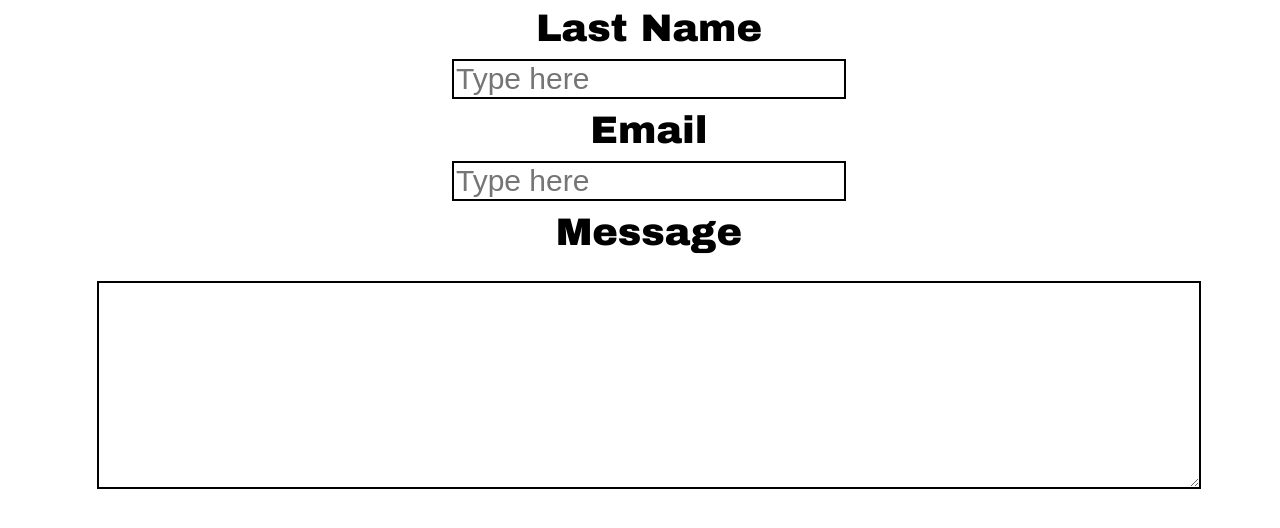
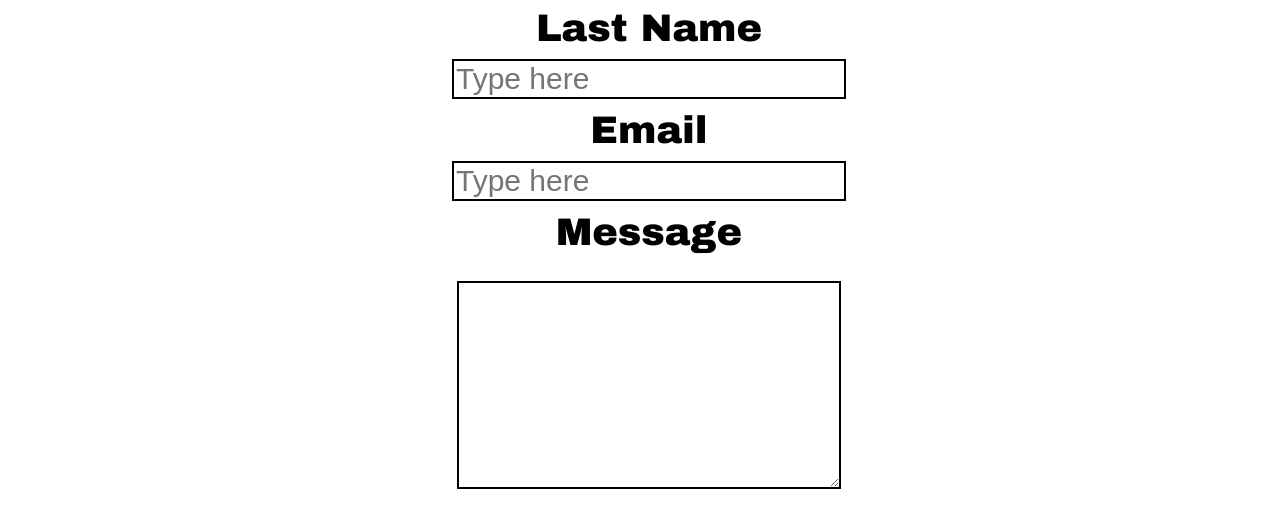
Before and after one commit to danieljohnhorne/6.2, a plain HTML site: page feedback.html in a window 1280 px wide. Shown: the part 741-1269 px from the top of the page. Drawn offline with Linux system fonts and the light colour scheme.

Commit message:
xdxfbertge

```diff
--- a/feedback.html
+++ b/feedback.html
@@ -59,7 +59,7 @@
     <input type="email" class="input-box" required minlength="1" name="email" placeholder="Type here">
 
     <p style="font-size:3vw; width: 100vw;"> Message </p>
-    <textarea rows = "5" cols = "60" placeholder="Type here" name = "message" required minlength="1"> </textarea>
+    <textarea rows = "5" placeholder="Type here" name = "message" required minlength="1"> </textarea>
 
     <!-- submit button -->
 
```
